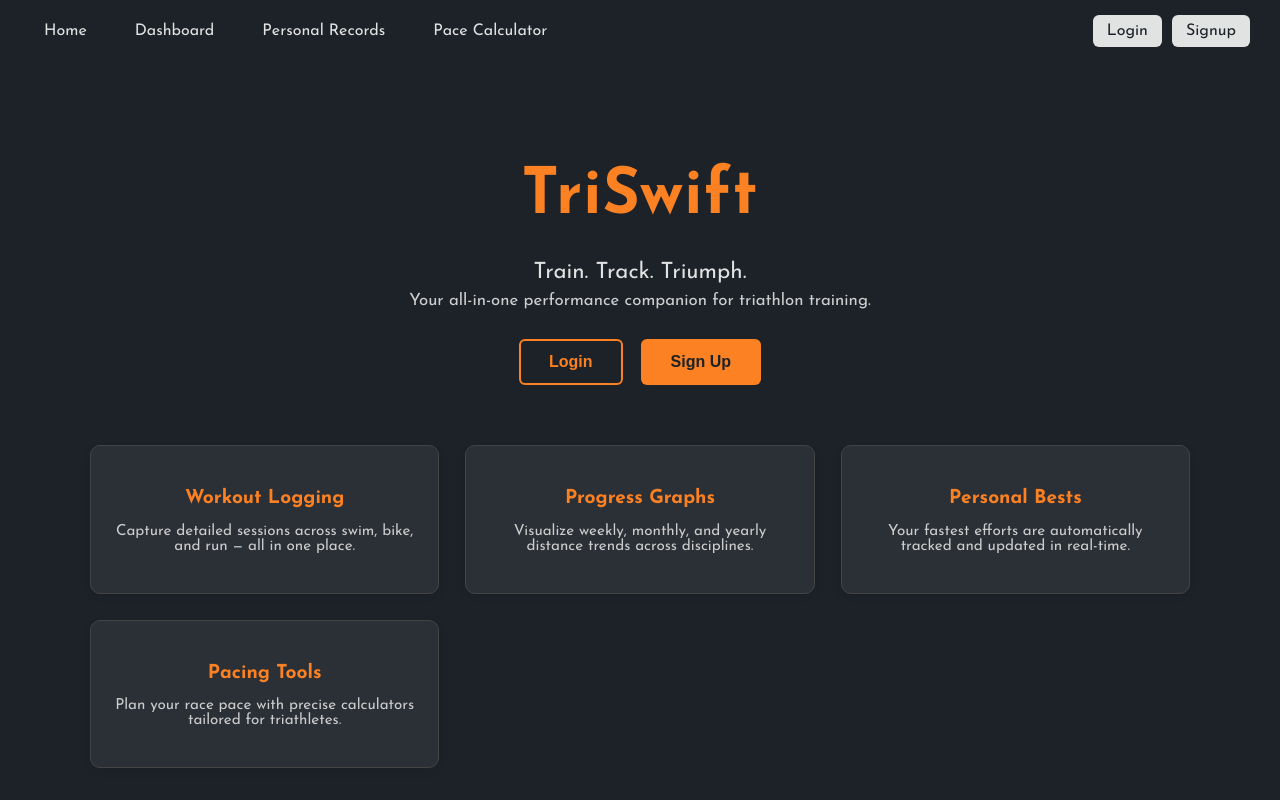
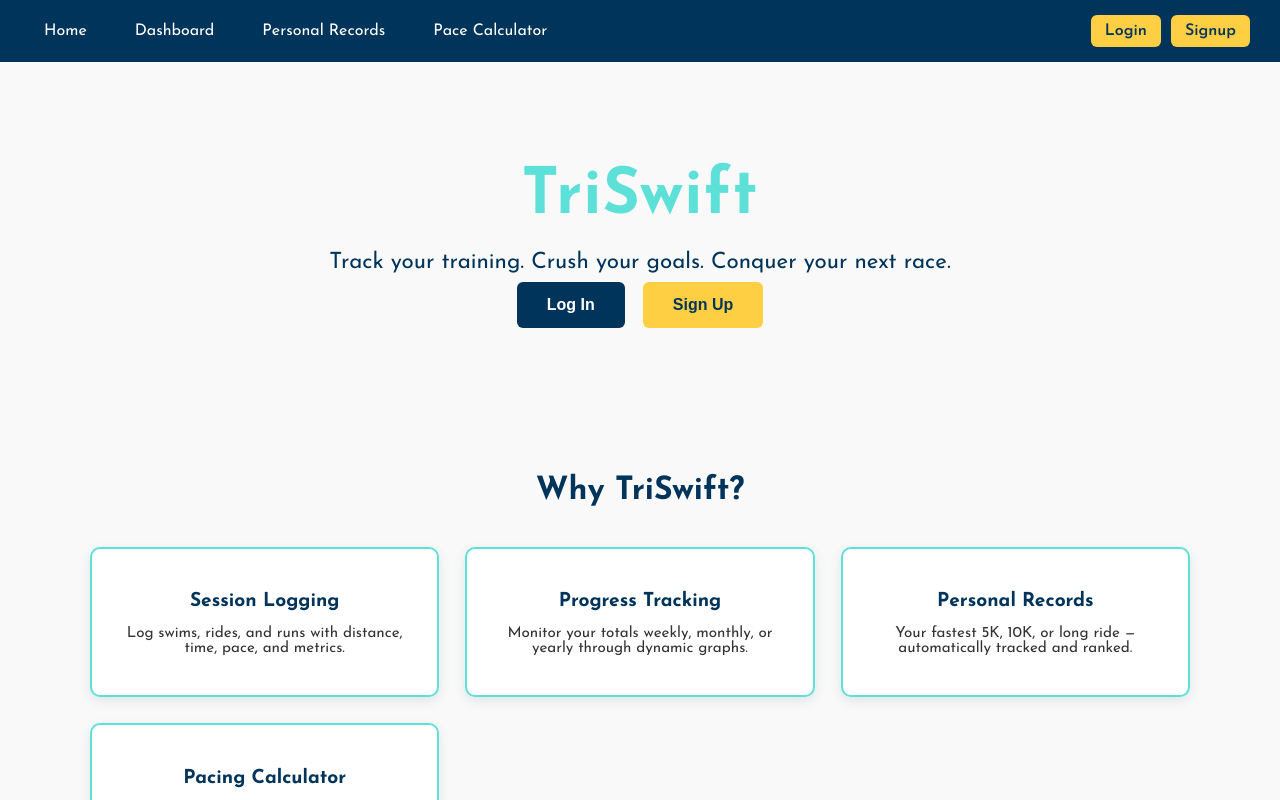
Before and after one commit to samw0907/TriSwift, a React (Create React App) app in the folder frontend/: page / in a window 1280 px wide. Shown: the top 800 px of the page. Built offline with nearby package versions, Linux system fonts and the light colour scheme.

Commit message:
not bad, not popping though

```diff
--- a/frontend/src/pages/LandingPage.tsx
+++ b/frontend/src/pages/LandingPage.tsx
@@ -4,43 +4,49 @@ import "../styles/landing.css";
 
 const LandingPage: React.FC = () => {
   return (
-    <div className="landing-bold">
+    <div className="landing-hero">
+      <div className="hero-overlay">
+        <div className="hero-content">
           <h1 className="hero-title">TriSwift</h1>
-      <p className="hero-subtitle">Train. Track. Triumph.</p>
-      <p className="hero-description">
-        Your all-in-one performance companion for triathlon training.
+          <p className="hero-tagline">
+            Track your training. Crush your goals. Conquer your next race.
           </p>
-      <div className="cta-buttons">
+          <div className="hero-buttons">
             <Link to="/login">
-          <button className="btn btn-outline">Login</button>
+              <button className="btn login-btn">Log In</button>
             </Link>
             <Link to="/signup">
-          <button className="btn btn-solid">Sign Up</button>
+              <button className="btn signup-btn">Sign Up</button>
             </Link>
           </div>
+        </div>
+      </div>
 
-      <section className="feature-grid">
+      <section className="features-section">
+        <h2 className="features-heading">Why TriSwift?</h2>
+        <div className="features-grid">
           <div className="feature-card">
-          <h3>Workout Logging</h3>
-          <p>Capture detailed sessions across swim, bike, and run — all in one place.</p>
+            <h3>Session Logging</h3>
+            <p>Log swims, rides, and runs with distance, time, pace, and metrics.</p>
           </div>
           <div className="feature-card">
-          <h3>Progress Graphs</h3>
-          <p>Visualize weekly, monthly, and yearly distance trends across disciplines.</p>
+            <h3>Progress Tracking</h3>
+            <p>Monitor your totals weekly, monthly, or yearly through dynamic graphs.</p>
           </div>
           <div className="feature-card">
-          <h3>Personal Bests</h3>
-          <p>Your fastest efforts are automatically tracked and updated in real-time.</p>
+            <h3>Personal Records</h3>
+            <p>Your fastest 5K, 10K, or long ride — automatically tracked and ranked.</p>
           </div>
           <div className="feature-card">
-          <h3>Pacing Tools</h3>
-          <p>Plan your race pace with precise calculators tailored for triathletes.</p>
+            <h3>Pacing Calculator</h3>
+            <p>Dial in your target race times with pace and speed estimates.</p>
+          </div>
         </div>
       </section>
 
-      <p className="tagline">
-        Whether you're chasing your first finish or next podium — TriSwift has your back.
-      </p>
+      <footer className="landing-footer">
+        Whether you're chasing your first triathlon or your next PR — TriSwift has you covered.
+      </footer>
     </div>
   );
 };
--- a/frontend/src/styles/landing.css
+++ b/frontend/src/styles/landing.css
@@ -1,7 +1,7 @@
-.landing-bold {
+.landing-hero {
   font-family: "Josefin Sans", sans-serif;
-  background: #1d2228;
-  color: #e1e2e2;
+  background: #f9f9f9;
+  color: #01345b;
   min-height: 100vh;
   padding: 60px 20px;
   display: flex;
@@ -12,14 +12,14 @@
 
 .hero-title {
   font-size: 4rem;
-  color: #fb8122;
+  color: #5ce0d8;
   letter-spacing: 1px;
   margin-bottom: 10px;
 }
 
-.hero-subtitle {
+.hero-tagline {
   font-size: 1.4rem;
-  color: #e1e2e2;
+  color: #01345b;
   font-weight: 400;
   margin-bottom: 8px;
 }
@@ -28,10 +28,10 @@
   font-size: 1.05rem;
   max-width: 640px;
   margin: 0 auto 30px;
-  color: #cfcfcf;
+  color: #444;
 }
 
-.cta-buttons {
+.hero-buttons {
   display: flex;
   gap: 18px;
   margin-bottom: 60px;
@@ -49,44 +49,50 @@
   border: 2px solid transparent;
 }
 
-.btn-outline {
-  background: transparent;
-  border: 2px solid #fb8122;
-  color: #fb8122;
+.login-btn {
+  background-color: #01345b;
+  color: white;
 }
 
-.btn-outline:hover {
-  background-color: #fb8122;
-  color: #1d2228;
-  transform: scale(1.04);
+.login-btn:hover {
+  background-color: #011f38;
 }
 
-.btn-solid {
-  background-color: #fb8122;
-  color: #1d2228;
+.signup-btn {
+  background-color: #ffcf43;
+  color: #01345b;
 }
 
-.btn-solid:hover {
-  background-color: #d86c14;
-  transform: scale(1.04);
+.signup-btn:hover {
+  background-color: #f4c120;
 }
 
-.feature-grid {
+.features-section {
+  width: 100%;
+  max-width: 1100px;
+  padding: 60px 20px;
+  margin: 0 auto;
+}
+
+.features-heading {
+  text-align: center;
+  color: #01345b;
+  font-size: 2rem;
+  margin-bottom: 40px;
+}
+
+.features-grid {
   display: grid;
   grid-template-columns: repeat(auto-fit, minmax(260px, 1fr));
   gap: 26px;
-  width: 100%;
-  max-width: 1100px;
-  margin: 0 auto 50px;
-  padding: 0 20px;
 }
 
 .feature-card {
-  background-color: #2b2f36;
-  border: 1px solid #444;
+  background-color: white;
+  border: 2px solid #5ce0d8;
   border-radius: 10px;
   padding: 24px;
-  box-shadow: 0 4px 10px rgba(0, 0, 0, 0.05);
+  box-shadow: 0 4px 12px rgba(1, 52, 91, 0.1);
   transition: transform 0.3s ease;
 }
 
@@ -96,19 +102,19 @@
 
 .feature-card h3 {
   font-size: 1.2rem;
-  color: #fb8122;
+  color: #01345b;
   margin-bottom: 8px;
 }
 
 .feature-card p {
-  color: #ccc;
+  color: #333;
   font-size: 0.95rem;
 }
 
-.tagline {
-  margin-top: 40px;
+.landing-footer {
+  margin-top: 60px;
+  padding: 30px;
+  background: #01345b;
+  color: white;
   font-size: 1rem;
-  color: #aaa;
-  max-width: 720px;
-  line-height: 1.5;
 }
--- a/frontend/src/styles/navbar.css
+++ b/frontend/src/styles/navbar.css
@@ -2,10 +2,10 @@
   display: flex;
   justify-content: space-between;
   align-items: center;
-  background: #1d2228;
+  background: #01345b;
   padding: 15px 30px;
-  color: #e1e2e2;
-  box-shadow: 0px 4px 6px rgba(0, 0, 0, 0.2);
+  color: white;
+  box-shadow: 0px 4px 6px rgba(0, 0, 0, 0.1);
 }
 
 .nav-links {
@@ -14,7 +14,7 @@
 }
 
 .nav-links a {
-  color: #e1e2e2;
+  color: white;
   text-decoration: none;
   font-size: 16px;
   padding: 8px 14px;
@@ -23,8 +23,8 @@
 }
 
 .nav-links a:hover {
-  background-color: #fb8122;
-  color: #1d2228;
+  background-color: #5ce0d8;
+  color: #01345b;
 }
 
 .nav-auth {
@@ -33,31 +33,31 @@
 }
 
 .nav-btn {
-  background: #e1e2e2;
-  color: #1d2228;
+  background: #ffcf43;
+  color: #01345b;
   padding: 8px 14px;
   text-decoration: none;
   border-radius: 6px;
+  font-weight: 600;
   transition: background 0.3s ease-in-out;
 }
 
 .nav-btn:hover {
-  background: #fb8122;
-  color: #1d2228;
+  background: #f4c120;
 }
 
 .logout-btn {
-  background: #d9534f;
+  background: #01345b;
   color: white;
-  padding: 8px 14px;
   border: none;
   cursor: pointer;
+  padding: 8px 14px;
   border-radius: 6px;
   transition: background 0.3s ease-in-out;
 }
 
 .logout-btn:hover {
-  background: #c9302c;
+  background: #011f38;
 }
 
 @media (max-width: 768px) {
```
Also changed, not shown: frontend/src/components/Navbar.tsx (+5 -5 lines). Lines whose indentation alone changed are shown as unchanged.
